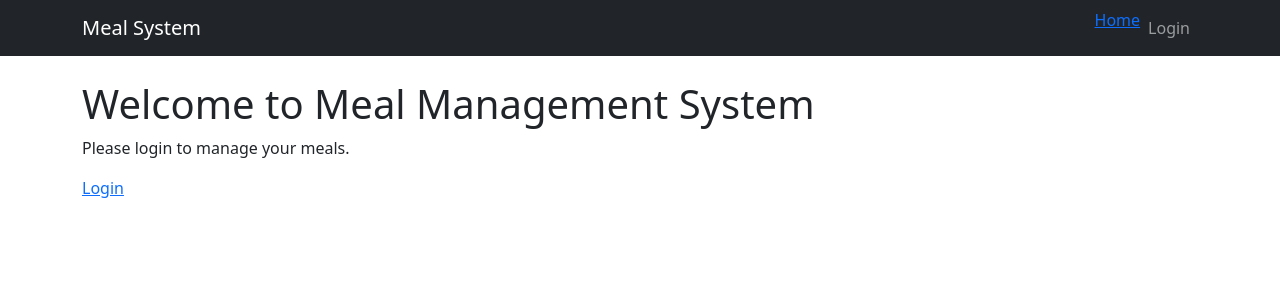
After one commit to mdmahfuzbipu/meal_management, a Django app: page / in a window 1280 px wide. The commit adds this page. Shown: the top 300 px of the page. Run offline with Django 5.2, Linux system fonts and the light colour scheme; parts of the project's set-up code (start-up, migrations or seed data) failed here and were passed over.

Commit message:
Fix repeated 6PM meal status error by limiting get_or_create to POST

```diff
--- a/meal_management/meal_management/urls.py
+++ b/meal_management/meal_management/urls.py
@@ -17,16 +17,18 @@ Including another URLconf
 
 from django.contrib import admin
 from django.urls import path,include
-from core.views import home
+# from core.views import home
+from students.views import home
 from django.contrib.auth import views as auth_views
 
 urlpatterns = [
+    path("",home, name="home"),
     path("admin/", admin.site.urls),
     path("managers/", include("managers.urls")),
     path("students/", include("students.urls")),
 
     path("login/", auth_views.LoginView.as_view(template_name="students/login.html"), name="login"),
-    path("logout/", auth_views.LogoutView.as_view(next_page="login"), name="logout"),
+    path("logout/", auth_views.LogoutView.as_view(next_page="home"), name="logout"),
     # path("students/", include("students.urls")),
     #path("", home, name="home"),
 ]
--- a/meal_management/students/forms.py
+++ b/meal_management/students/forms.py
@@ -1,5 +1,5 @@
 from django import forms
 
 class MealTypeChangeForm(forms.Form):
-    MEAL_TYPE_CHOICES = [(1, 'Type 1'), (2, 'Type 2')]
+    MEAL_TYPE_CHOICES = [(1, 'Beef'), (2, 'Fish')]
     meal_type = forms.ChoiceField(choices=MEAL_TYPE_CHOICES, widget=forms.RadioSelect)
--- a/meal_management/students/models.py
+++ b/meal_management/students/models.py
@@ -41,7 +41,7 @@ class DailyMealStatus(models.Model):
 class MonthlyMealType(models.Model):
     student = models.ForeignKey(Student, on_delete=models.CASCADE)
     month = models.DateField()
-    meal_type = models.IntegerField(choices=[(1, "Type 1"), (2, "Type 2")])
+    meal_type = models.IntegerField(choices=[(1, "Beef"), (2, "Fish")])
 
     class Meta:
         unique_together = ("student", "month")
--- /dev/null
+++ b/meal_management/students/templates/students/home.html
@@ -0,0 +1,19 @@
+{% extends "base.html" %}
+
+{% block content %}
+  <h1>Welcome to Meal Management System</h1>
+
+   {% if user.is_authenticated %}
+    <p>You are logged in as {{ user.username }}.</p>
+    <a href="{% url 'student_dashboard' %}">Go to Dashboard</a><br>
+
+    <form method="post" action="{% url 'logout' %}">
+    {% csrf_token %}
+    <button type="submit">Logout</button>
+    </form>
+
+  {% else %}
+    <p>Please login to manage your meals.</p>
+    <a href="{% url 'login' %}">Login</a>
+  {% endif %}
+{% endblock %}
--- a/meal_management/students/views.py
+++ b/meal_management/students/views.py
@@ -52,21 +52,23 @@ def toggle_meal_status(request):
     student = Student.objects.get(user=request.user)
     tomorrow = timezone.now().date() + timedelta(days=1)
 
+    if request.method == "POST":
+        if(timezone.now().time() >= time(18,0)):
+            messages.error(request, "You can't update meal status after 6:00 PM")
+            return redirect("meal_status")
 
-    if(timezone.now().time() >= time(18,0)):
-        messages.error(request, "You can't update meal status after 6:00 PM")
+
+        status_obj, created = DailyMealStatus.objects.get_or_create(
+            student = student, date = tomorrow
+        )
+
+
+        status_obj.status = not status_obj.status
+        status_obj.save()
+        messages.success(request, f"Meal turned {'ON' if status_obj.status else 'OFF'} for {tomorrow}")
         return redirect("meal_status")
 
-
-    status_obj, created = DailyMealStatus.objects.get_or_create(
-        student = student, date = tomorrow
-    )
-
-    if request.method == "POST":
-        status_obj.status = not status_obj.status
-        status_obj.save()
-        messages.success(request, f"Meal turned {"ON" if status_obj.status else "OFF"} for {tomorrow}")
-        return redirect("meal_status")
+    status_obj = DailyMealStatus.objects.filter(student=student, date=tomorrow).first()
 
     return render(request, "students/meal_toggle.html",{
         "status": status_obj,
@@ -138,6 +140,9 @@ def change_meal_type(request):
     })
 
 
+def home(request):
+    return render(request, "students/home.html")
+
 
 # def change_monthly_meal(request):
 #     student = get_object_or_404(Student, user=request.user)
--- a/meal_management/templates/base.html
+++ b/meal_management/templates/base.html
@@ -11,9 +11,16 @@
       <a class="navbar-brand" href="#">Meal System</a>
       <div class="collapse navbar-collapse">
         <ul class="navbar-nav ms-auto">
+          <a href="{% url 'home' %}">Home</a>
           {% if user.is_authenticated %}
+          <a href="{% url 'student_dashboard' %}">Dashboard</a>
             <li class="nav-item">
-              <a class="nav-link" href="#"><p>Welcome, {{ user.username }} | <a href="{% url 'logout' %}">Logout</a></p></a>
+              <a class="nav-link" href="#"><p>Welcome, {{ user.username }} |
+                  <form method="post" action="{% url 'logout' %}">
+                    {% csrf_token %}
+                    <button type="submit">Logout</button>
+                  </form>
+              </p></a>
             </li>
           {% else %}
             <li class="nav-item">
```
Also changed, not shown: meal_management/students/migrations/0007_alter_monthlymealtype_meal_type.py (added).
